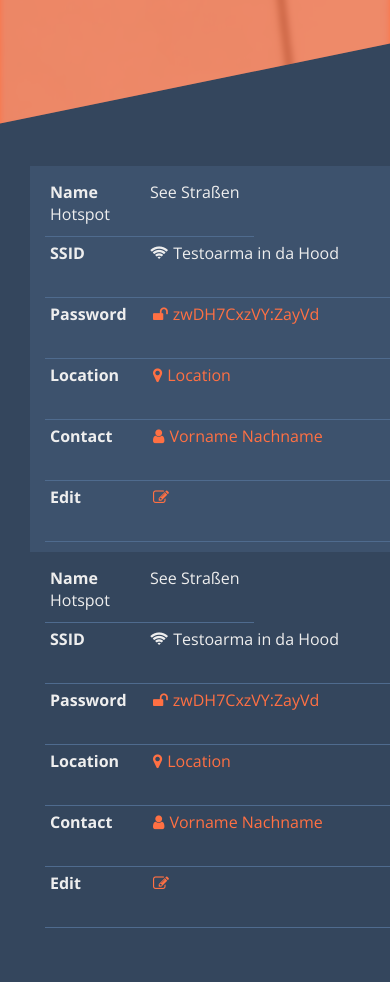
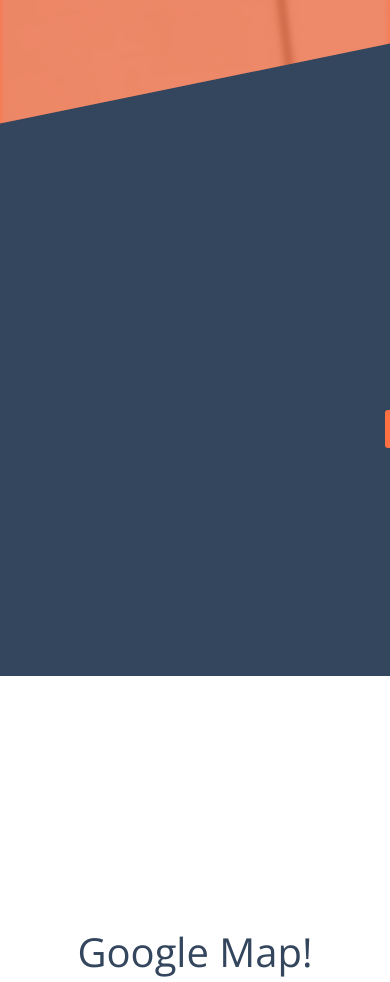
Before and after one commit to zoriah/Multimedia-Engineering-1, a plain HTML site: page index.html in a window 390 px wide. Shown: the part 2120-3102 px from the top of the page. Drawn offline with nearby package versions, Linux system fonts and the light colour scheme.

Commit message:
n bisschen getrolle im mobilen content :D

```diff
--- a/css/css.nested.css
+++ b/css/css.nested.css
@@ -283,6 +283,8 @@ tr:hover {
 
 tr:nth-child(odd) {
   background-color: #3d526d; }
+  tr:nth-child(odd):hover {
+    background-color: #465f7e; }
 
 td,
 th {
@@ -310,58 +312,15 @@ th {
     width: 5%; }
 
 @media only screen and (min-width: 319px) and (max-width: 960px) {
-  table,
-  tbody,
-  td,
-  th,
-  thead,
-  tr {
-    width: 95%;
-    text-align: left;
-    display: block;
-    overflow: hidden;
-    padding: 10px 15px; }
-    table.ssid, table .password, table .location, table .person, table .edit,
-    tbody.ssid,
-    tbody .password,
-    tbody .location,
-    tbody .person,
-    tbody .edit,
-    td.ssid,
-    td .password,
-    td .location,
-    td .person,
-    td .edit,
-    th.ssid,
-    th .password,
-    th .location,
-    th .person,
-    th .edit,
-    thead.ssid,
-    thead .password,
-    thead .location,
-    thead .person,
-    thead .edit,
-    tr.ssid,
-    tr .password,
-    tr .location,
-    tr .person,
-    tr .edit {
-      width: 100%; }
-  thead tr {
-    display: none; }
-  th {
-    background-color: #2b3a4d;
-    color: white; }
-  tr:nth-child(odd) {
-    background-color: #3d526d; }
-  td {
-    padding: 5px; }
-    td:before {
-      content: attr(data-label);
-      display: inline-block;
-      font-weight: bold;
-      width: 100px; } }
+  table {
+    display: none; } }
+
+/* Hinzufügen
+-----------------------------------------------------------------------
+*/
+@media only screen and (min-width: 319px) and (max-width: 960px) {
+  form {
+    display: none; } }
 
 /* Input
 -----------------------------------------------------------------------
--- a/css/css.scss
+++ b/css/css.scss
@@ -306,6 +306,9 @@ tr:hover {
 }
 tr:nth-child(odd) {
     background-color: lighten($primary, 5%);
+    &:hover {
+        background-color: lighten($primary, 10%);
+    }
 }
 td,
 th {
@@ -313,7 +316,6 @@ th {
     text-align: left;
     padding: 5px;
     border-bottom: lighten($primary, 15%) solid 1px;
-    // float: left;
     &.name {
         width: 25%;
     }
@@ -334,42 +336,21 @@ th {
     }
 }
 @media only screen and (min-width:319px) and (max-width: 960px) {
-    table,
-    tbody,
-    td,
-    th,
-    thead,
-    tr {
-        width: 95%;
-        text-align: left;
-        display: block;
-        overflow: hidden;
-        padding: 10px 15px;
-        &.ssid, .password, .location, .person, .edit {
-            width: 100%;
-        }
+    table {
+        display: none;
     }
+}
 
-    thead {
-        tr {
-            display: none;
-        }
-    }
-    th {
-        background-color: darken($primary, 5%);
-        color: white;
-    }
-    tr:nth-child(odd) {
-        background-color: lighten($primary, 5%);
-    }
-    td {
-        padding: 5px;
-        &:before {
-            content: attr(data-label);
-            display: inline-block;
-            font-weight: bold;
-            width: 100px;
-        }
+
+
+/* Hinzufügen
+-----------------------------------------------------------------------
+*/
+
+
+@media only screen and (min-width:319px) and (max-width: 960px) {
+    form {
+        display: none;
     }
 }
 /* Input
--- a/index.html
+++ b/index.html
@@ -136,7 +136,7 @@
             </div>
             <!-- <iframe src="https://www.google.com/maps/embed?pb=!1m14!1m12!1m3!1d9705.639985178996!2d13.34853305!3d52.5441083!2m3!1f0!2f0!3f0!3m2!1i1024!2i768!4f13.1!5e0!3m2!1sde!2sde!4v1460458848356" width="100%" height="100%" frameborder="0" style="border:0" allowfullscreen></iframe> -->
         </section>
-        <!-- <section class="full-small-size cut-bottom white-background wrapper">
+        <section class="full-small-size cut-bottom white-background wrapper">
             <div class="container">
                 <form class="gs-960" method="post" action="" enctype="multipart/form-data">
                     <div>
@@ -174,7 +174,7 @@
                     </button>
                 </form>
             </div>
-        </section> -->
+        </section>
     </content>
     <footer class="wrapper">
         <div class="container">
```
